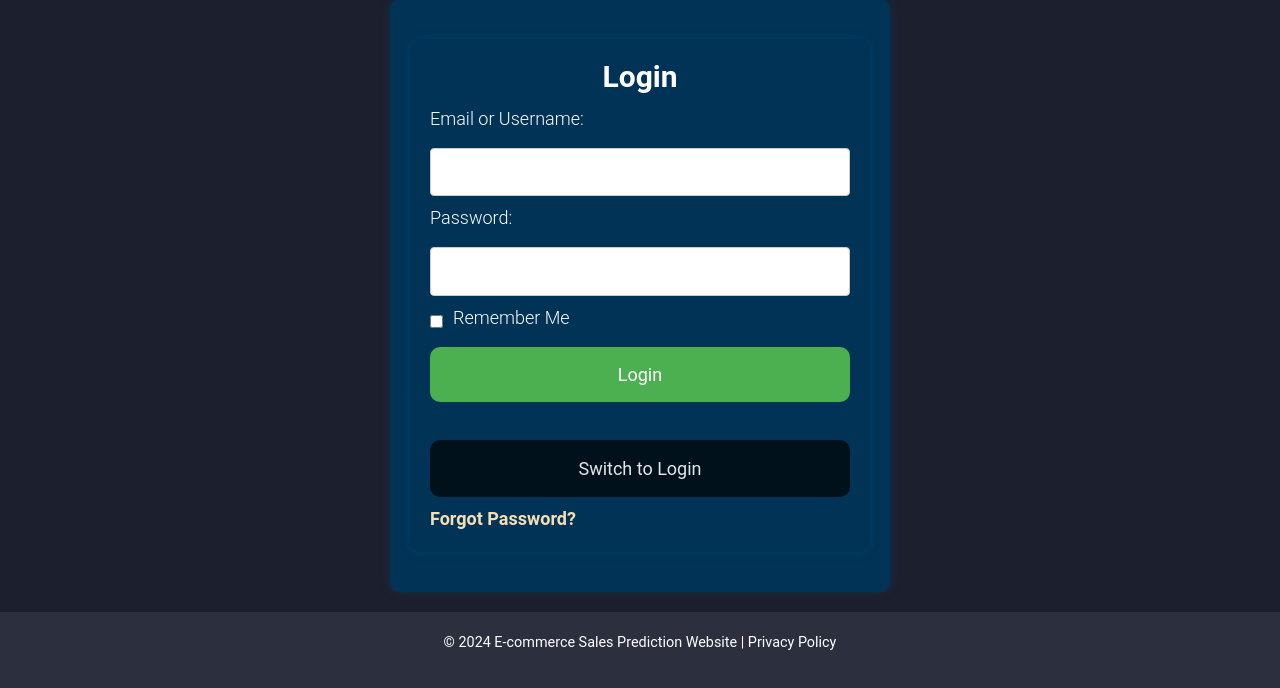
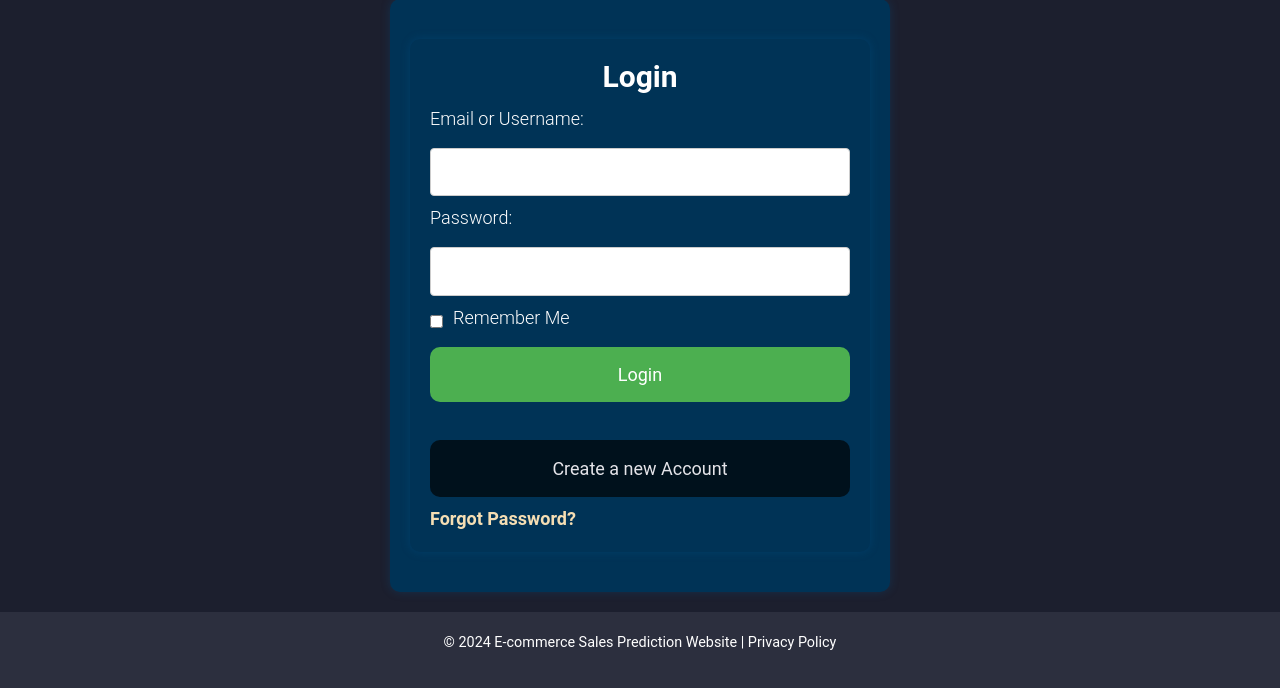
Before and after one commit to omkaaaaaar/Sales_Predition_Model, a Django app: page /login/ in a window 1280 px wide. Shown: the part 76-764 px from the top of the page. Run offline with Django 5.2, Linux system fonts and the light colour scheme; parts of the project's set-up code (start-up, migrations or seed data) failed here and were passed over; some libraries are stand-ins or nearby versions.

Commit message:
login minor update

```diff
--- a/templates/Login.html
+++ b/templates/Login.html
@@ -103,7 +103,7 @@
             <button type="submit">Login</button>
 
         </form>
-        <a  href="{% url 'signup' %}"><button class="other">Switch to Login</button></a>
+        <a  href="{% url 'signup' %}"><button class="other">Create a new Account</button></a>
         <div class="forgot-password"></div>
             <a class="forgot-password" href="{% url 'forgot_password' %}">Forgot Password?</a>
         </div>
```
